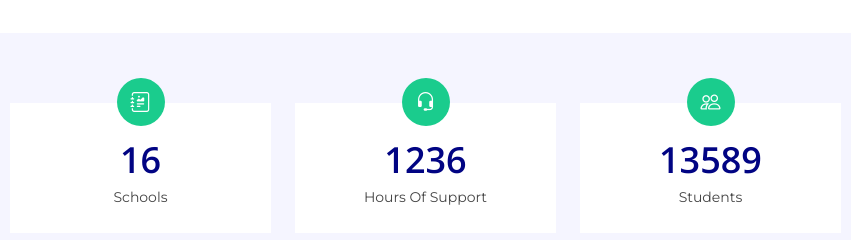
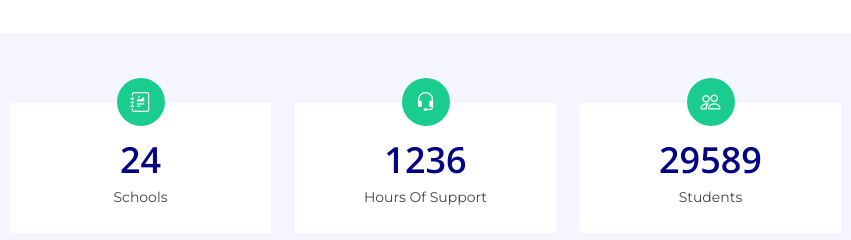
Before and after one commit to OSCode-Community/Acadsynk, a plain HTML site: page index.html in a window 1280 px wide. Shown: the part 1860-2100 px from the top of the page, 357-1208 px from the left. Drawn offline with nearby package versions, Linux system fonts and the light colour scheme.

Commit message:
update the count

```diff
--- a/index.html
+++ b/index.html
@@ -243,7 +243,7 @@
           <div class="col-lg-3 col-md-6 mt-5 mt-md-0">
             <div class="count-box">
               <i class="bi bi-journal-richtext"></i>
-              <span data-purecounter-start="0" data-purecounter-end="16" data-purecounter-duration="1" class="purecounter"></span>
+              <span data-purecounter-start="0" data-purecounter-end="24" data-purecounter-duration="1" class="purecounter"></span>
               <p>Schools</p>
             </div>
           </div>
@@ -259,7 +259,7 @@
           <div class="col-lg-3 col-md-6 mt-5 mt-lg-0">
             <div class="count-box">
               <i class="bi bi-people"></i>
-              <span data-purecounter-start="0" data-purecounter-end="13589" data-purecounter-duration="1" class="purecounter"></span>
+              <span data-purecounter-start="0" data-purecounter-end="29589" data-purecounter-duration="1" class="purecounter"></span>
               <p>Students</p>
             </div>
           </div>
```
